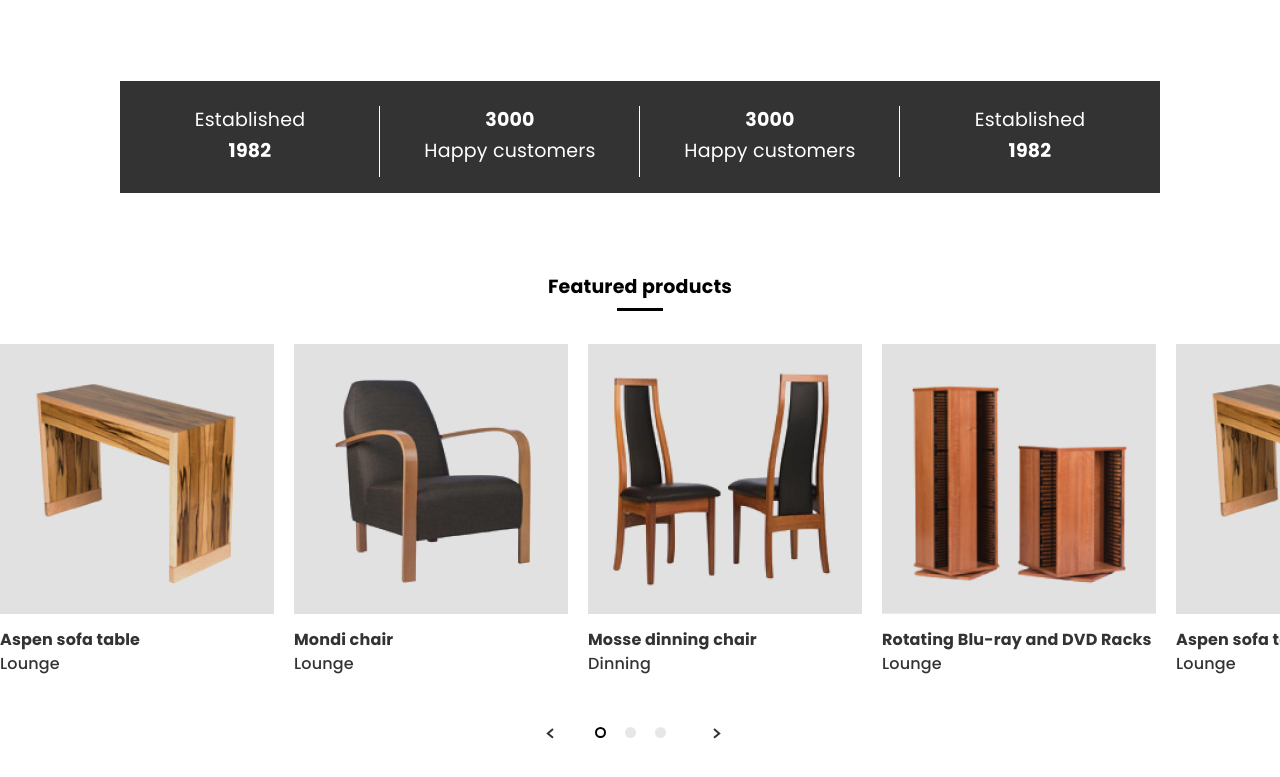
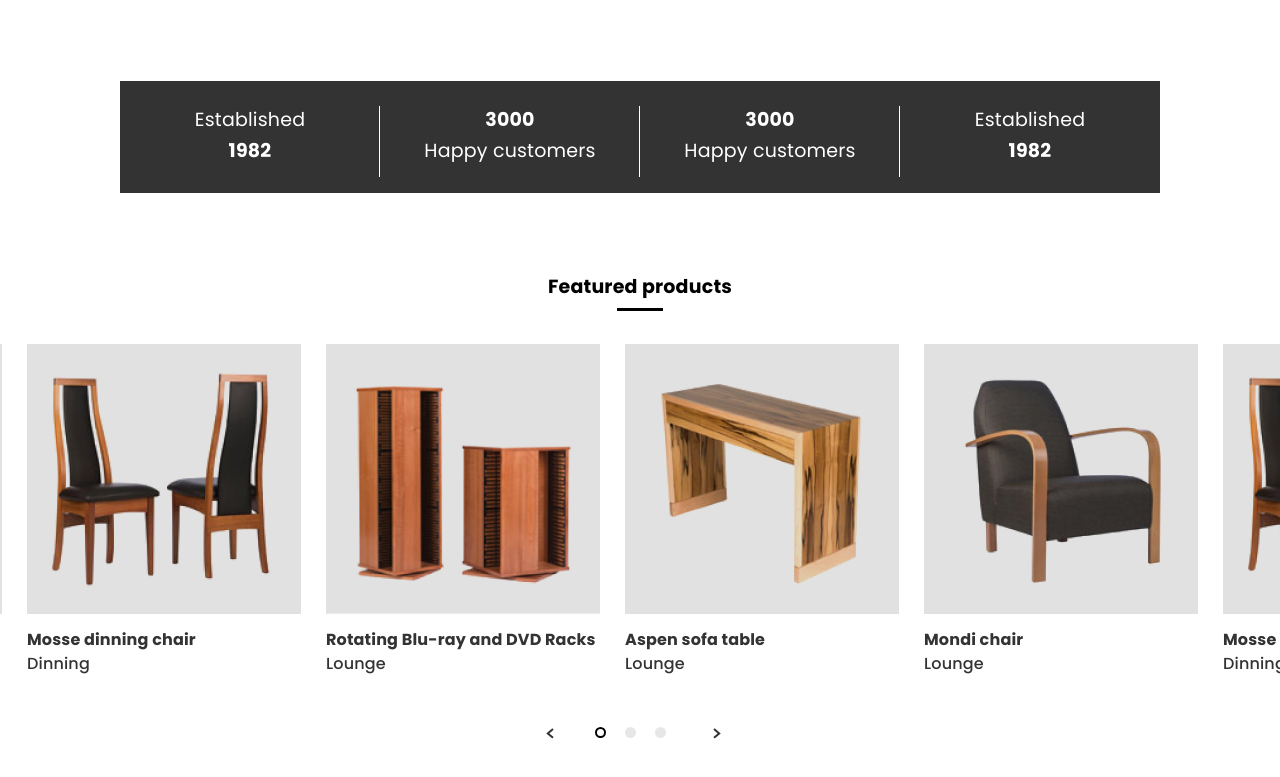
Before and after one commit to HannaSyn/furniture, a plain HTML site: page index.html in a window 1280 px wide. Shown: the part 1919-2696 px from the top of the page. Drawn offline with nearby package versions, Linux system fonts and the light colour scheme.

Commit message:
add responsive to slider

```diff
--- a/index.html
+++ b/index.html
@@ -160,22 +160,22 @@
           <div class="swiper-slide">
             <a href="#" class="featured__card">
               <div class="featured__card-image">
-                <img src="assets/4.jpg" class="d-block w-100" alt="Mosse dinning chair">
+                <img src="assets/3.jpg" class="d-block w-100" alt="Mondi chair.">
               </div>
               <div class="featured__card-description">
-                <p class="featured__card-name">Mosse dinning chair</p>
-                <p class="featured__card-type">Dinning</p>
+                <p class="featured__card-name">Mondi chair</p>
+                <p class="featured__card-type">Lounge</p>
               </div>
             </a>
           </div>
           <div class="swiper-slide">
             <a href="#" class="featured__card">
               <div class="featured__card-image">
-                <img src="assets/1.jpg" class="d-block w-100" alt="Rotating Blu-ray and DVD Racks">
+                <img src="assets/4.jpg" class="d-block w-100" alt="Mosse dinning chair">
               </div>
               <div class="featured__card-description">
-                <p class="featured__card-name">Rotating Blu-ray and DVD Racks</p>
-                <p class="featured__card-type">Lounge</p>
+                <p class="featured__card-name">Mosse dinning chair</p>
+                <p class="featured__card-type">Dinning</p>
               </div>
             </a>
           </div>
@@ -259,6 +259,17 @@
           <div class="swiper-slide">
             <a href="#" class="featured__card">
               <div class="featured__card-image">
+                <img src="assets/4.jpg" class="d-block w-100" alt="Mosse dinning chair">
+              </div>
+              <div class="featured__card-description">
+                <p class="featured__card-name">Mosse dinning chair</p>
+                <p class="featured__card-type">Dinning</p>
+              </div>
+            </a>
+          </div>
+          <div class="swiper-slide">
+            <a href="#" class="featured__card">
+              <div class="featured__card-image">
                 <img src="assets/1.jpg" class="d-block w-100" alt="Rotating Blu-ray and DVD Racks">
               </div>
               <div class="featured__card-description">
@@ -278,17 +289,6 @@
               </div>
             </a>
           </div>
-          <div class="swiper-slide">
-            <a href="#" class="featured__card">
-              <div class="featured__card-image">
-                <img src="assets/3.jpg" class="d-block w-100" alt="Mondi chair.">
-              </div>
-              <div class="featured__card-description">
-                <p class="featured__card-name">Mondi chair</p>
-                <p class="featured__card-type">Lounge</p>
-              </div>
-            </a>
-          </div>
         </div>
         <div class="swiper-pagination"></div>
         <div class="swiper-button-next"></div>
--- a/index.js
+++ b/index.js
@@ -11,20 +11,18 @@ burger.addEventListener("click", () => {
 
 var swiper = new Swiper('.swiper-container', {
   slidesPerView: 1,
-  spaceBetween: 10,
-  slidesPerGroup: 4,
+  spaceBetween: 0,
+  slidesPerGroup: 1,
   breakpoints: {
-    576: {
-      slidesPerView: 1,
-      spaceBetween: 15,
+    768: {
+      slidesPerView: 3,
+      spaceBetween: 20,
+      slidesPerGroup: 3,
     },
-    768: {
-      slidesPerView: 2,
-      spaceBetween: 20,
-    },
-    1440: {
-      slidesPerView: 4,
+    1200: {
+      slidesPerView: 6,
       spaceBetween: 25,
+      slidesPerGroup: 4,
     },
   },
   loop: true,
--- a/style.scss
+++ b/style.scss
@@ -1,4 +1,5 @@
 @import "node_modules/bootstrap/scss/bootstrap";
+@import 'node_modules/swiper/swiper-bundle';
 @import url('https://fonts.googleapis.com/css2?family=Poppins:wght@400;500;700&display=swap');
 @font-face {
   font-family: 'Gilroy';
@@ -466,6 +467,7 @@ h1,h2,h3,h4,h5,h6{font-size:inherit;font-weight: inherit;
   // .cards__link
 
   &__link {
+    position: relative;
   }
 
   // .cards__image
@@ -572,6 +574,7 @@ h1,h2,h3,h4,h5,h6{font-size:inherit;font-weight: inherit;
   // .featured__card
 
   &__card {
+    position: relative;
   }
 
   // .featured__card-image
@@ -616,18 +619,14 @@ h1,h2,h3,h4,h5,h6{font-size:inherit;font-weight: inherit;
   margin-top: 33px;
   width: 100%;
   height: 100%;
+  overflow: visible;
 }
 
 .swiper-slide {
   display: flex;
   justify-content: center;
   align-items: center;
-  width: 100% !important;
-  @include media-breakpoint-up(xl){
-    width: auto !important  }
-  @include media-breakpoint-up(xxl){
-    width: 20% !important;
-  }
+  min-width: 274px;
 }
 .swiper-pagination-bullet {
   width: 11px;
@@ -654,10 +653,16 @@ h1,h2,h3,h4,h5,h6{font-size:inherit;font-weight: inherit;
   display: flex;
   align-items: center;
   justify-content: center;
-  top: 100%;
+  top: 110%;
   bottom: 0;
   right: 0;
-  transform: translate(-50%, 0);
+  transform: translate(-50%, 0) scale(2);
+  @include media-breakpoint-up(md){
+    top: 100%;
+  }
+  @include media-breakpoint-up(lg){
+    transform: translate(-50%, 0) scale(1);
+  }
 }
 .swiper-button-prev{
   left: 30%;
@@ -679,7 +684,7 @@ h1,h2,h3,h4,h5,h6{font-size:inherit;font-weight: inherit;
 }
 .swiper-button-prev:after, .swiper-container-rtl .swiper-button-next:after {
   width: 8px;
-    height: 11px;
+  height: 11px;
   content: '';
 }
 .swiper-button-next:after, .swiper-container-rtl .swiper-button-prev:after {
```
Also changed, not shown: style.css.
